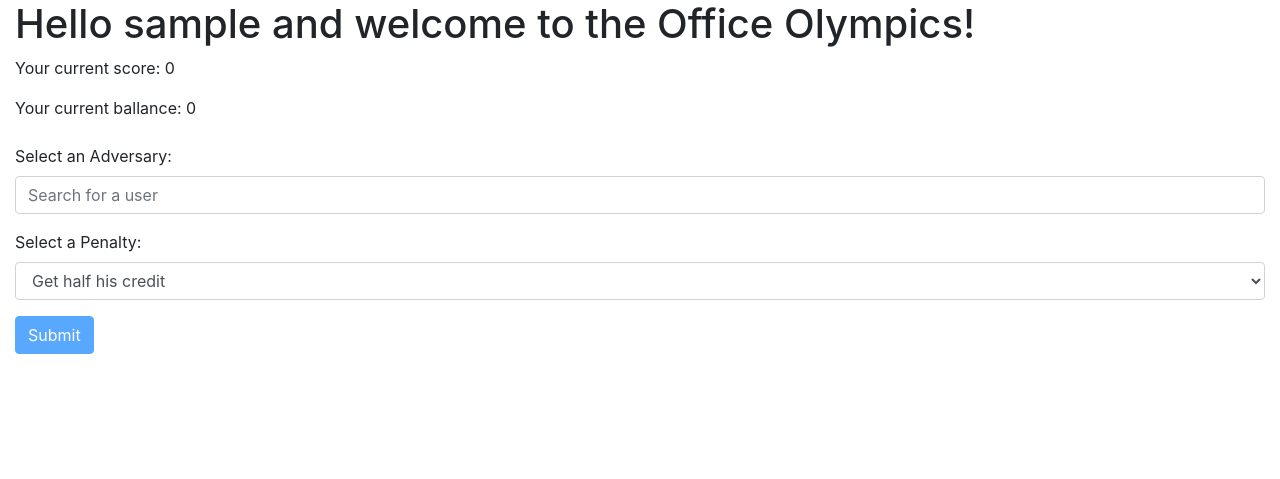
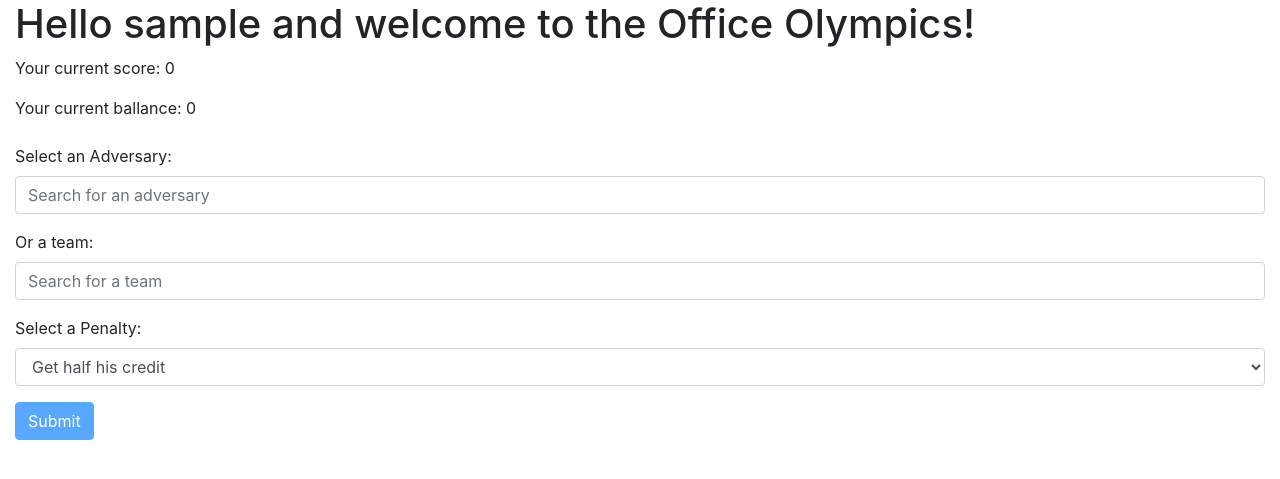
Before and after one commit to noahfraiture/undercoverUnicorns, a Flask app: page / in a window 1280 px wide. Shown: the part 56-535 px from the top of the page. Run offline with Flask 3, Linux system fonts and the light colour scheme; a user stored in the database is signed in.

Commit message:
nouvelle base donnée avec les team, choix d'un team plutôt que user possible

```diff
--- a/website/flaskProject/app.py
+++ b/website/flaskProject/app.py
@@ -2,6 +2,7 @@ from flask import Flask, redirect, url_for, render_template, request, session, f
 from datetime import timedelta
 from flask_sqlalchemy import SQLAlchemy
 import requests
+import random
 
 app = Flask(__name__)
 app.secret_key = "IDontKnowWhatKindOfKeyToPut"
@@ -18,11 +19,22 @@ class users_scores(db.Model):
     name = db.Column("name", db.String(100))
     score = db.Column("score", db.Integer)
     credit = db.Column("credit", db.Integer)
+    team = db.Column("team", db.String(100))
 
-    def __init__(self, name, score, credit):
+    def __init__(self, name, score, credit, team):
         self.name = name
         self.score = score
         self.credit = credit
+        self.team = team
+
+class teams_scores(db.Model):
+    _id = db.Column("id", db.Integer, primary_key=True)
+    team_name = db.Column("team_name", db.String(100))
+    team_score = db.Column("team_score", db.Integer)
+
+    def __init__(self, team_name, team_score):
+        self.team_name = team_name
+        self.team_score = team_score
 
 
 @app.route('/')
@@ -37,7 +49,8 @@ def home():
             score = 0
             credit = 0
         contestants = users_scores.query.all()
-        return render_template("home.html", user_name=user_name, score=score, credit=credit, contestants=contestants, penalties=penalties, connected="user" in session)
+        teams = teams_scores.query.all()
+        return render_template("home.html", user_name=user_name, score=score, credit=credit, contestants=contestants, teams=teams, penalties=penalties, connected="user" in session)
     else:
         flash("Please login first")
         return redirect(url_for("login"))
@@ -100,11 +113,13 @@ def score():
         if user_data:
             user_data.score += score_to_add
             db.session.commit()
+            team_data = teams_scores.query.filter_by(team_name=user_data.team).first()
+            if team_data:
+                team_data.team_score += score
+                db.session.commit()
+            return "Score successfully added"
         else:
-            usr = users_scores(current_user, score_to_add, 0)
-            db.session.add(usr)
-            db.session.commit()
-        return "Score successfully added"
+            return "No user named " + current_user
 
     elif request.method == "GET":
         current_user = request.args.get("user")
@@ -127,17 +142,19 @@ def credit():
         if user_data:
             user_data.credit += credit_to_add
             db.session.commit()
+            team_data = teams_scores.query.filter_by(team_name=user_data.team).first()
+            if team_data:
+                team_data.team_score += score
+                db.session.commit()
+            return "Score successfully added"
         else:
-            usr = users_scores(current_user, 0, credit_to_add)
-            db.session.add(usr)
-            db.session.commit()
-        return "Score successfully added"
+            return "No user named " + current_user
 
     elif request.method == "GET":
         current_user = request.args.get("user")
         user_data = users_scores.query.filter_by(name=current_user).first()
         if user_data:
-            return jsonify({"user": current_user, "score": user_data.score, "credit": user_data.credit})
+            return jsonify({"user": current_user, "score": user_data.score, "credit": user_data.credit, "team": user_data.team})
         else:
             return "No user named " + current_user
 
@@ -156,7 +173,17 @@ def perform_penalties():
         return redirect(url_for("login"))
 
     if request.method == "POST":
-        adversary = request.form["adversary"]
+        adversary = None
+        if request.form["team"] :
+            team = request.form["team"]
+            users = users_scores.query.filter_by(team=team).all()
+            if users:
+                adversary = random.choice(users_in_team)
+            else :
+                flash("No one belong to this team")
+                return redirect(url_for("home"))
+        else :
+            adversary = request.form["adversary"]
         proxy_url = "http://localhost:3000/sendMessage"
         headers = {"Content-Type": "application/json"}
 
@@ -202,6 +229,25 @@ def check(response):
         flash("That was a fail! \n {}".format(response.status_code))
     return redirect(url_for("home"))
 
+def creat_user(users):
+    for user, team in users :
+        print(team)
+        print(user)
+        score = random.randint(0, 250)
+        credit = random.randint(0, 250)
+        usr = users_scores(user, score, credit, team)
+        db.session.add(usr)
+        db.session.commit()
+
+        team_data = teams_scores.query.filter_by(team_name=team).first()
+        if team_data:
+            team_data.team_score += score
+            db.session.commit()
+        else:
+            tm = teams_scores(team, score)
+            db.session.add(tm)
+            db.session.commit()
+
 
 if __name__ == '__main__':
     with app.app_context():
--- a/website/flaskProject/templates/home.html
+++ b/website/flaskProject/templates/home.html
@@ -12,10 +12,20 @@
     <form method="post" action="{{ url_for('perform_penalties') }}" class="my-4" novalidate>
         <div class="form-group">
             <label for="adversarySelect">Select an Adversary:</label>
-            <input type="text" list="userList" class="form-control" id="adversarySelect" name="adversary" placeholder="Search for a user" required>
+            <input type="text" list="userList" class="form-control" id="adversarySelect" name="adversary" placeholder="Search for an adversary" required>
             <datalist id="userList">
                 {% for contestant in contestants %}
                     <option value="{{ contestant.name }}">
+                {% endfor %}
+            </datalist>
+        </div>
+
+        <div class="form-group">
+            <label for="teamSelect">Or a team:</label>
+            <input type="text" list="teamList" class="form-control" id="teamSelect" name="team" placeholder="Search for a team" required>
+            <datalist id="teamList">
+                {% for team in teams %}
+                    <option value="{{ team.team_name }}">
                 {% endfor %}
             </datalist>
         </div>
@@ -33,33 +43,37 @@
     </form>
 
     <script>
-
         // Enable the submit button when valid options are selected
         document.getElementById("adversarySelect").addEventListener("input", enableSubmitButton);
+        document.getElementById("teamSelect").addEventListener("input", enableSubmitButton);
         document.getElementById("penaltySelect").addEventListener("input", enableSubmitButton);
 
         function enableSubmitButton() {
             var adversarySelect = document.getElementById("adversarySelect");
+            var teamSelect = document.getElementById("teamSelect");
             var penaltySelect = document.getElementById("penaltySelect");
             var submitButton = document.getElementById("submitButton");
-
-            // Enable the submit button only if both name and penalty are valid
-            if ((isNameValid(adversarySelect.value.trim()) && isPenaltyValid(penaltySelect.value.trim()))
-            || (penaltySelect.value.trim() == "See score board") ){
+            // Enable the submit button only if either name or team is selected, and penalty is valid
+            if (((isNameValid(adversarySelect.value.trim()) && teamSelect.value.trim() === "") || (isTeamValid(teamSelect.value.trim()) && adversarySelect.value.trim() === ""))
+                && isPenaltyValid(penaltySelect.value.trim())
+                || (penaltySelect.value.trim() === "See score board")) {
                 submitButton.disabled = false;
             } else {
                 submitButton.disabled = true;
             }
         }
-
         function isNameValid(name) {
             var validNames = Array.from(document.querySelectorAll("#userList option")).map(option => option.value);
             return validNames.includes(name);
         }
-
+        function isTeamValid(team) {
+            var validTeams = Array.from(document.querySelectorAll("#teamList option")).map(option => option.value);
+            return validTeams.includes(team);
+        }
         function isPenaltyValid(penalty) {
             var validPenalties = Array.from(document.querySelectorAll("#penaltySelect option")).map(option => option.value);
             return validPenalties.includes(penalty);
         }
     </script>
+
 {% endblock %}
```
Also changed, not shown: website/flaskProject/instance/usersscores.sqlite3.
